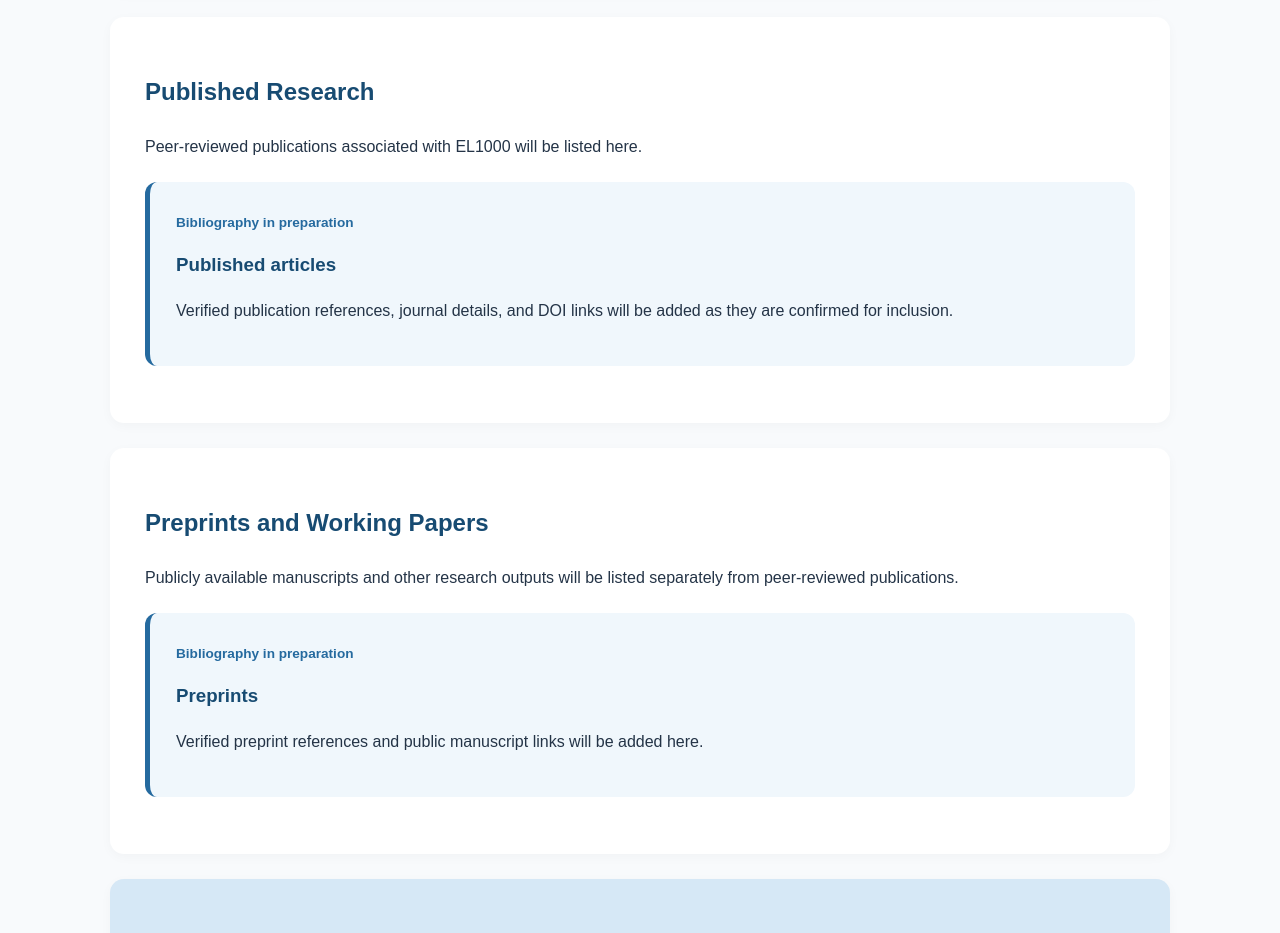
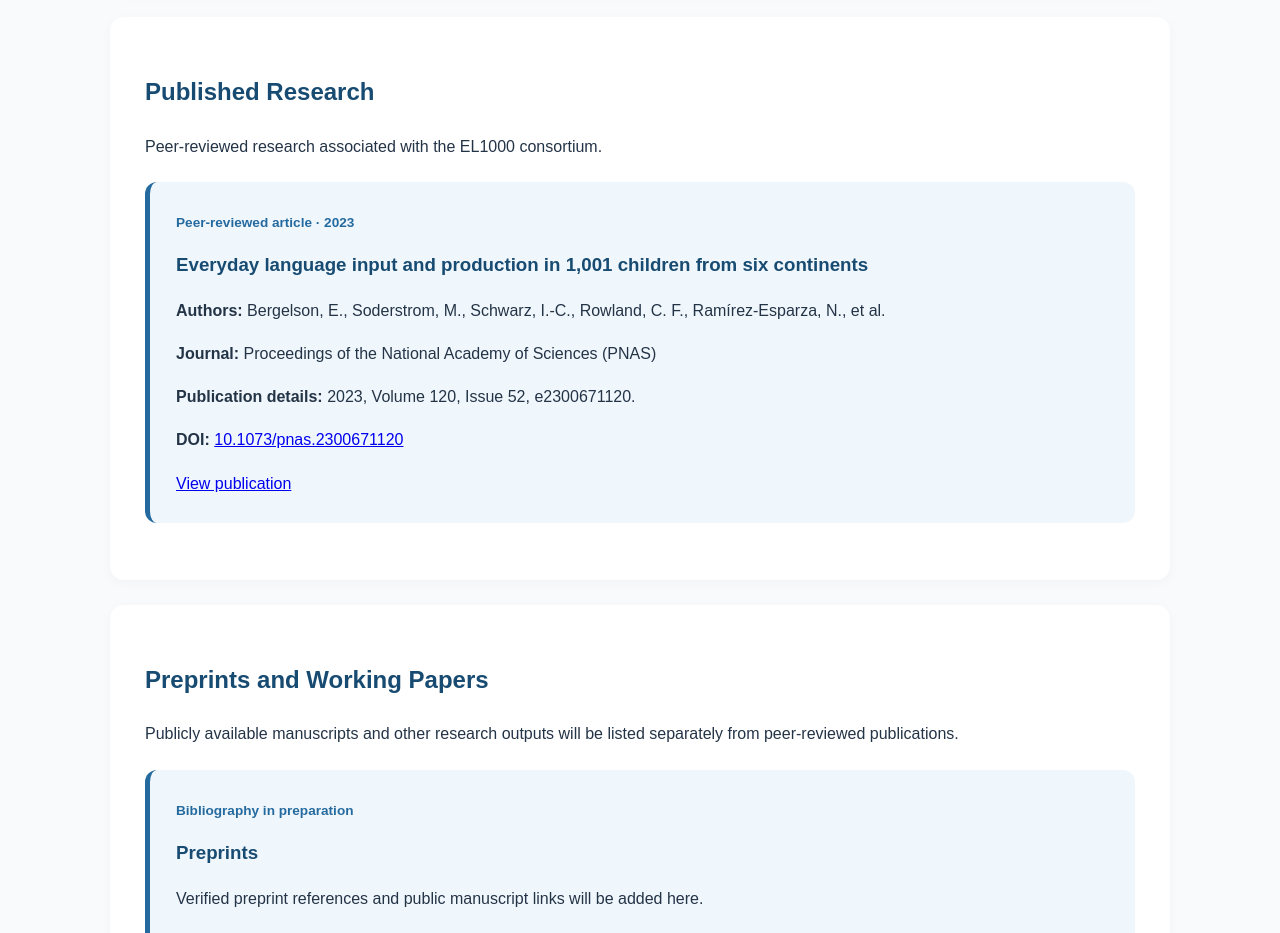
Before and after one commit to EL1000-consortium/el1000-consortium.github.io, a plain HTML site: page publications.html in a window 1280 px wide. Shown: the part 860-1793 px from the top of the page. Drawn offline with Linux system fonts and the light colour scheme.

Commit message:
Update publications.html

```diff
--- a/publications.html
+++ b/publications.html
@@ -82,30 +82,64 @@
   </div>
 </section>
 
+
 <section id="published" class="publications-section">
+
   <h2>Published Research</h2>
 
   <p>
-    Peer-reviewed publications
-    associated with EL1000 will
-    be listed here.
+    Peer-reviewed research associated with
+    the EL1000 consortium.
   </p>
 
-  <div class="publication-entry">
+  <article class="publication-entry">
+
     <span class="publication-type">
-      Bibliography in preparation
+      Peer-reviewed article · 2023
     </span>
 
-    <h3>Published articles</h3>
+    <h3>
+      Everyday language input and production
+      in 1,001 children from six continents
+    </h3>
 
     <p>
-      Verified publication references,
-      journal details, and DOI links
-      will be added as they are
-      confirmed for inclusion.
+      <strong>Authors:</strong>
+      Bergelson, E., Soderstrom, M.,
+      Schwarz, I.-C., Rowland, C. F.,
+      Ramírez-Esparza, N., et al.
     </p>
-  </div>
+
+    <p>
+      <strong>Journal:</strong>
+      Proceedings of the National Academy
+      of Sciences (PNAS)
+    </p>
+
+    <p>
+      <strong>Publication details:</strong>
+      2023, Volume 120, Issue 52,
+      e2300671120.
+    </p>
+
+    <p>
+      <strong>DOI:</strong>
+      <a href="https://doi.org/10.1073/pnas.2300671120">
+        10.1073/pnas.2300671120
+      </a>
+    </p>
+
+    <a class="publication-link"
+       href="https://www.pnas.org/doi/abs/10.1073/pnas.2300671120"
+       target="_blank"
+       rel="noopener noreferrer">
+      View publication
+    </a>
+
+  </article>
+
 </section>
+
 
 <section id="preprints" class="publications-section">
   <h2>Preprints and Working Papers</h2>
```
